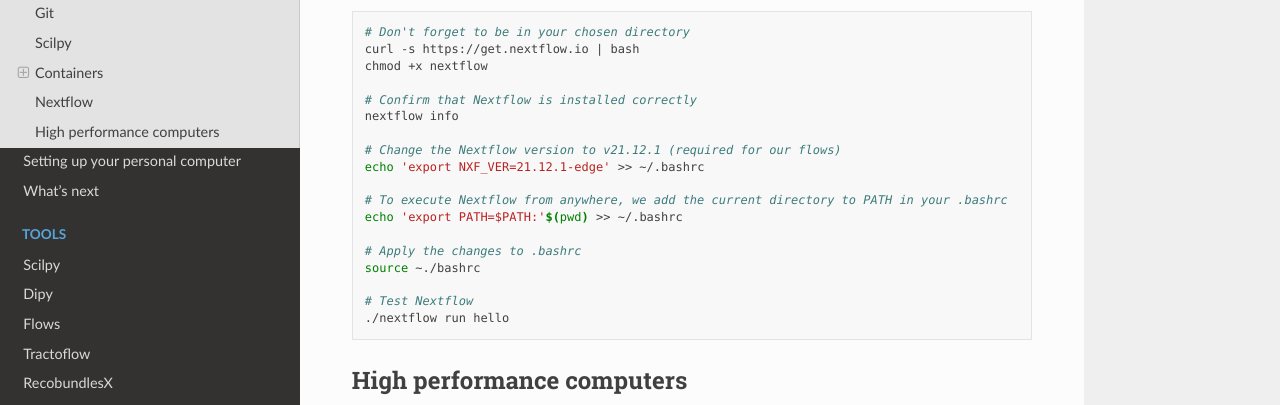
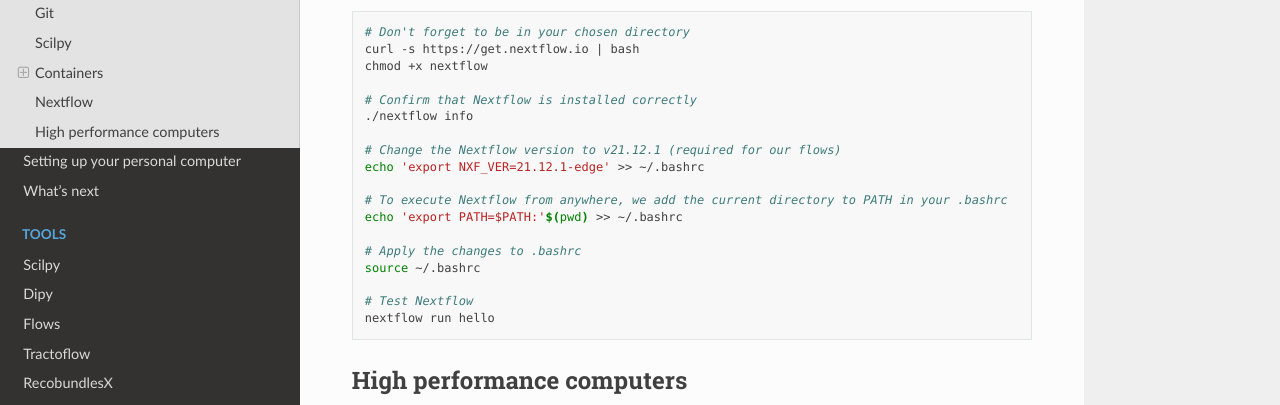
Before and after one commit to scilus/scil-documentation, a Sphinx documentation site: the page built from source/arriving/setup_computer.rst, in a window 1280 px wide and 900 px high, scrolled down 5504 px. Shown: the part 151-556 px from the top of the window. Built offline with Sphinx 7.4.7 and the Read the Docs theme 2.0.0, drawn with Linux system fonts in a browser that asks for light colours.

```diff
--- a/source/arriving/setup_computer.rst
+++ b/source/arriving/setup_computer.rst
@@ -224,7 +224,7 @@ Now you can install Nextflow by opening a terminal and executing the following l
     chmod +x nextflow
 
     # Confirm that Nextflow is installed correctly
-    nextflow info
+    ./nextflow info
 
     # Change the Nextflow version to v21.12.1 (required for our flows)
     echo 'export NXF_VER=21.12.1-edge' >> ~/.bashrc
@@ -233,10 +233,10 @@ Now you can install Nextflow by opening a terminal and executing the following l
     echo 'export PATH=$PATH:'$(pwd) >> ~/.bashrc
 
     # Apply the changes to .bashrc
-    source ~./bashrc
+    source ~/.bashrc
 
     # Test Nextflow
-    ./nextflow run hello
+    nextflow run hello
 
 .. _ref_highperfcomputer:
 
```
